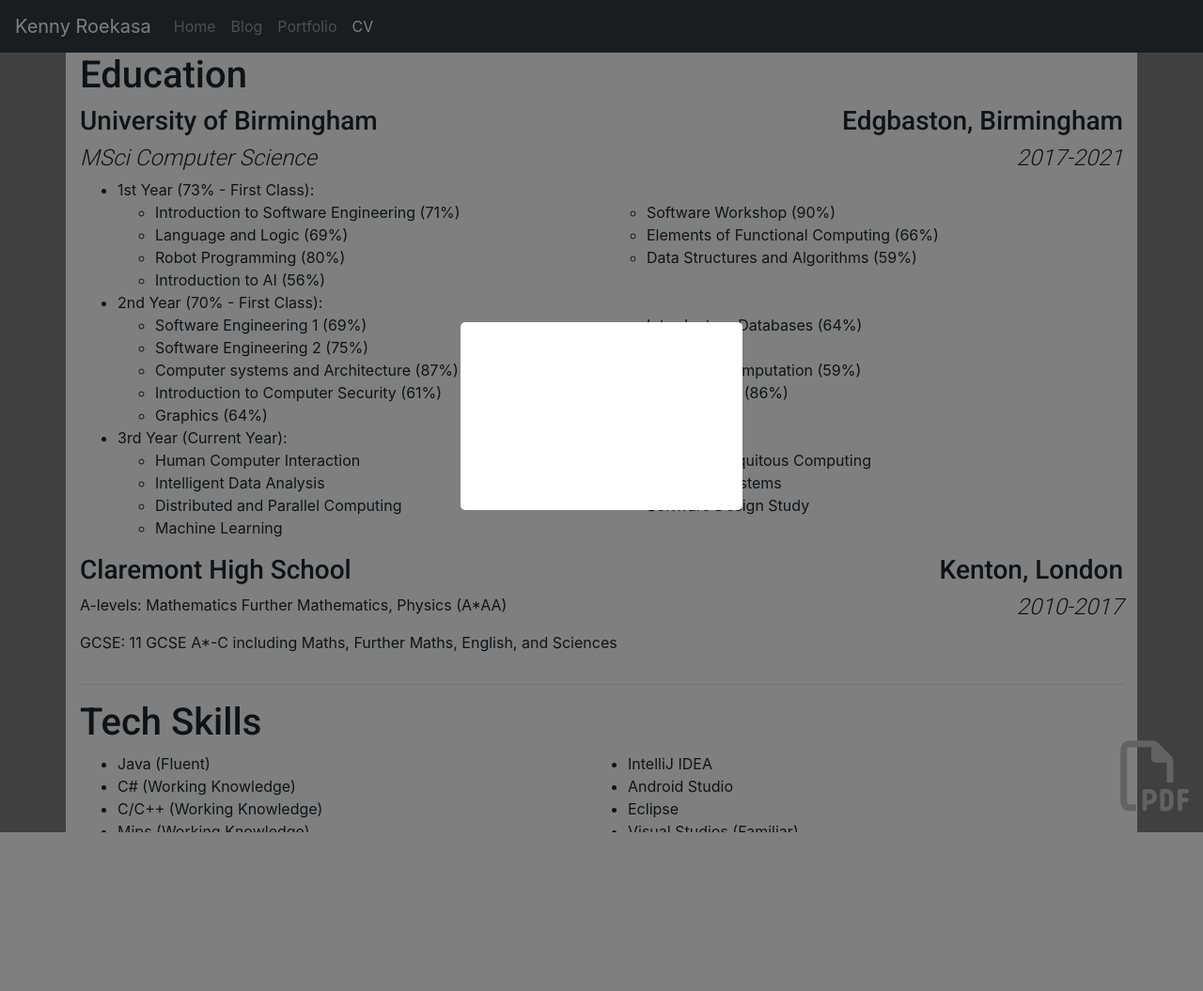
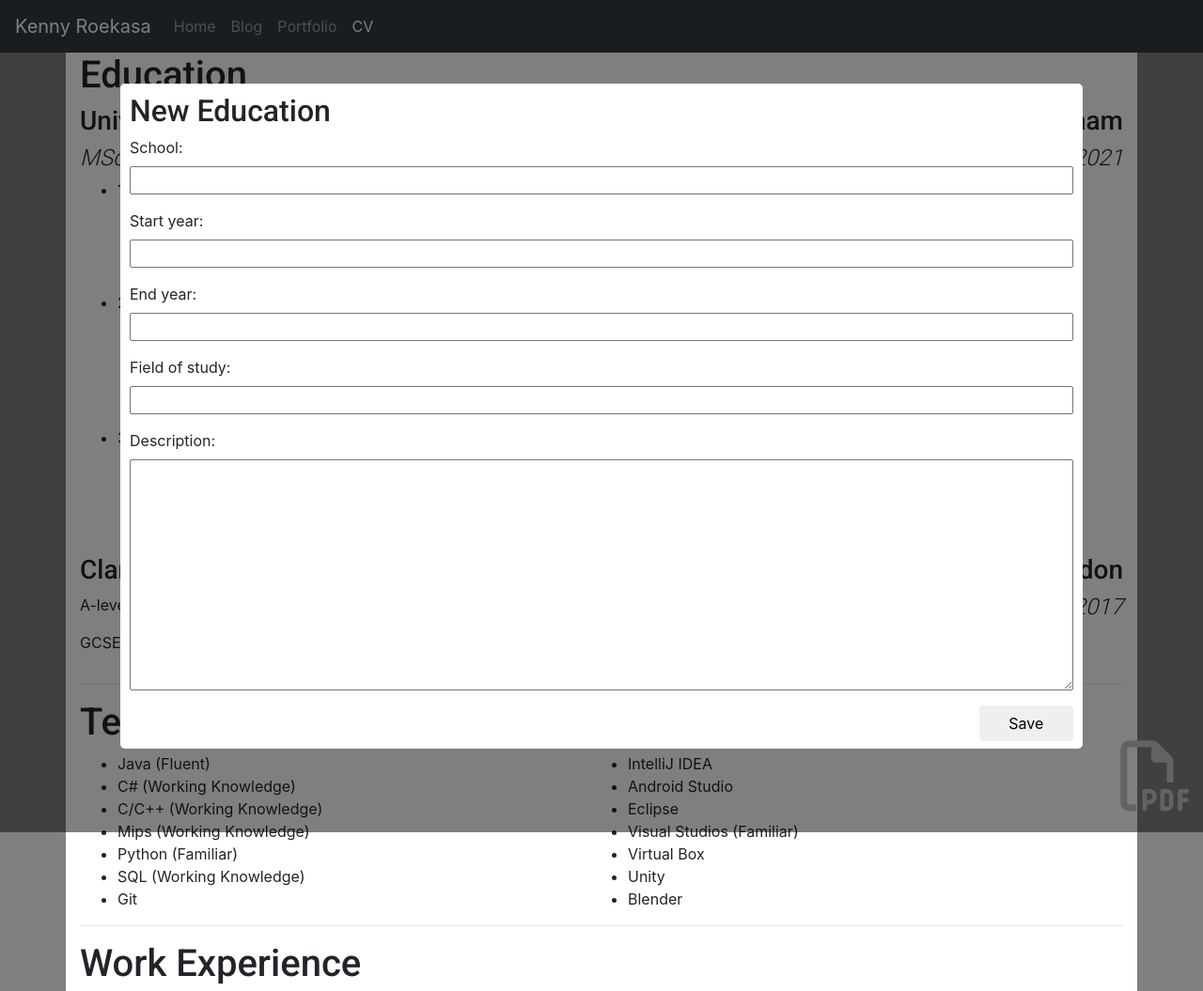
Before and after one commit to KenRoekasa/WebApp, a Django app: page /cv/edit/education/new/ in a window 1280 px wide. Shown: the top 1055 px of the page at 94% size. Before the commit the page ends 886 px from the top, so only its background shows below. Run offline with Django 3.2, Linux system fonts and the light colour scheme; some libraries are stand-ins or nearby versions.

Commit message:
Add education add new form html and css

```diff
--- a/app/static/css/app.css
+++ b/app/static/css/app.css
@@ -286,21 +286,27 @@
 }
 
 .edit_container_form {
-    width: 300px;
-    height: 200px;
-    line-height: 200px;
+    width: 80vw;
+    height: 80vh;
     position: fixed;
-    top: 50%;
-    left: 50%;
-    margin-top: -100px;
-    margin-left: -150px;
     background-color: white;
     border-radius: 5px;
     text-align: center;
     z-index: 11; /* 1px higher than the overlay layer */
+    top: 50%;
+    left: 50%;
+    margin-top: -40vh; /* Negative half of height. */
+    margin-left: -40vw; /* Negative half of width. */
+    overflow: scroll;
 }
 
 
 .cv_add_button {
 
 }
+
+
+.form{
+    padding: 10px;
+    text-align: left;
+}
--- a/app/templates/app/cv_education_edit.html
+++ b/app/templates/app/cv_education_edit.html
@@ -1,7 +1,16 @@
 {% extends 'app/cv.html' %}
 {% block overlay %}
-<div class = 'edit_overlay'>
-    <div class = 'edit_container_form'>
+<div class='edit_overlay'>
+    <div class='edit_container_form'>
+        <div class = 'form'>
+            <h2>New Education</h2>
+            <form method="POST" class="post-form">{% csrf_token %}
+                {{ form.as_p }}
+                <div class="save">
+                    <button type="submit" class="btn btn-default">Save</button>
+                </div>
+            </form>
+        </div>
 
     </div>
 
```
